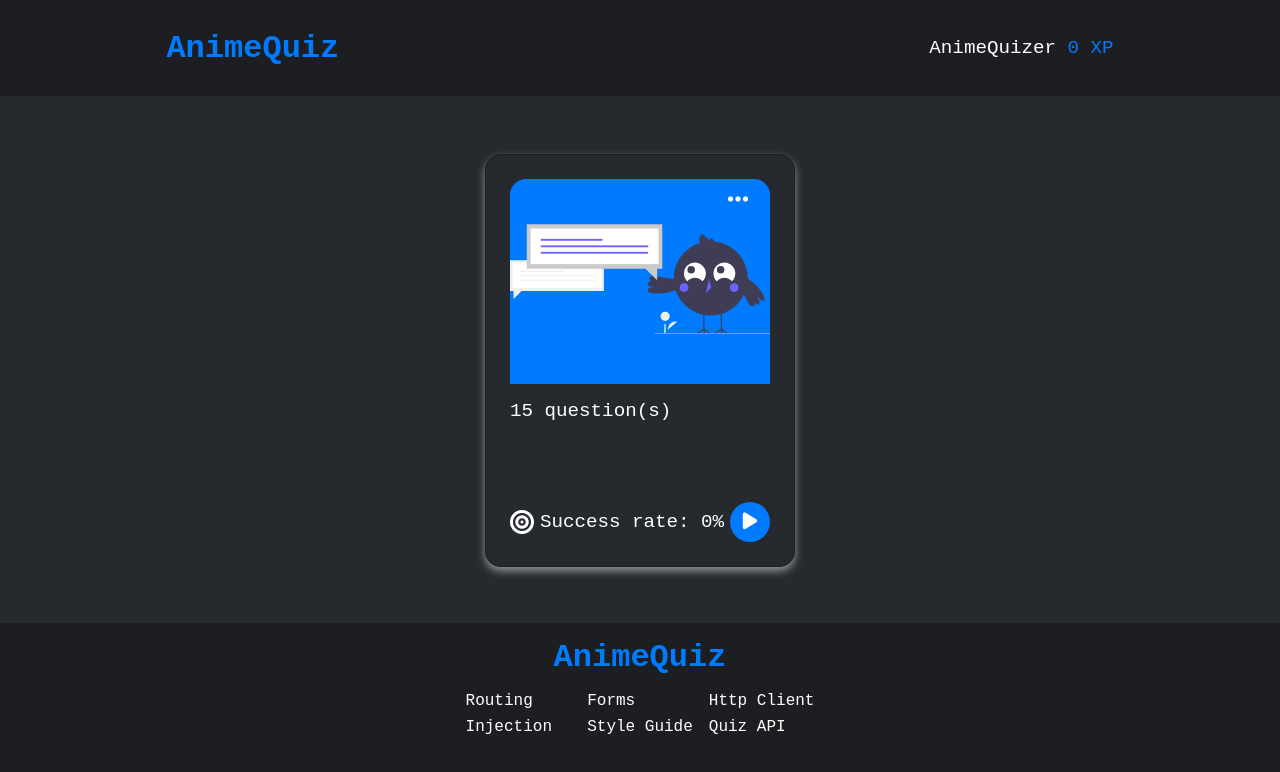
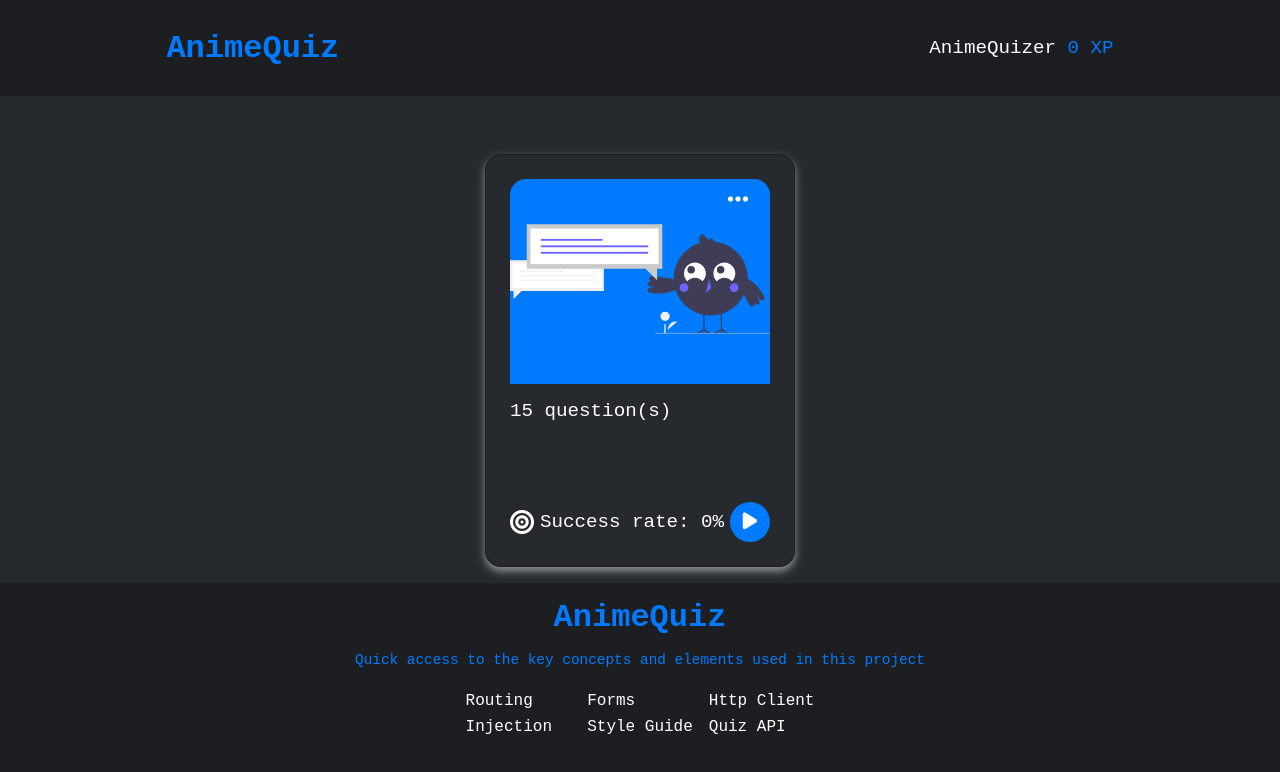
Before and after one commit to gangueboris/AnimeQuiz, an Angular app: page / in a window 1280 px wide. Shown: the top 772 px of the page. Built offline with nearby package versions, Linux system fonts and the light colour scheme.

Commit message:
add comment on the footer

```diff
--- a/src/app/components/home/home.component.ts
+++ b/src/app/components/home/home.component.ts
@@ -56,6 +56,7 @@ import { HttpClient } from '@angular/common/http';
           <div class="footer__header">
             <a (click)="goHome()"><h1 class="logo">AnimeQuiz</h1></a>
           </div>
+          <p class="comment">Quick access to the key concepts and elements used in this project</p>
           <div class="footer__links">
             <ul>
                 @for (obj of referenceLinksArray; track obj.name) {
--- a/src/styles.css
+++ b/src/styles.css
@@ -239,6 +239,13 @@ button{
   }
 
 
+  /*============ COMMENT ============*/
+  .comment {
+    margin-bottom: 1.5rem;
+    color: var(--link-color);
+    font-size: 0.9rem;
+  }
+
 /* =============================================== MEDIA QUERIES (MEDIUM DEVICES) ======================================================= */
 @media screen and (max-width: 1200px) {
     /*============================= GENERAL ================================*/
```
